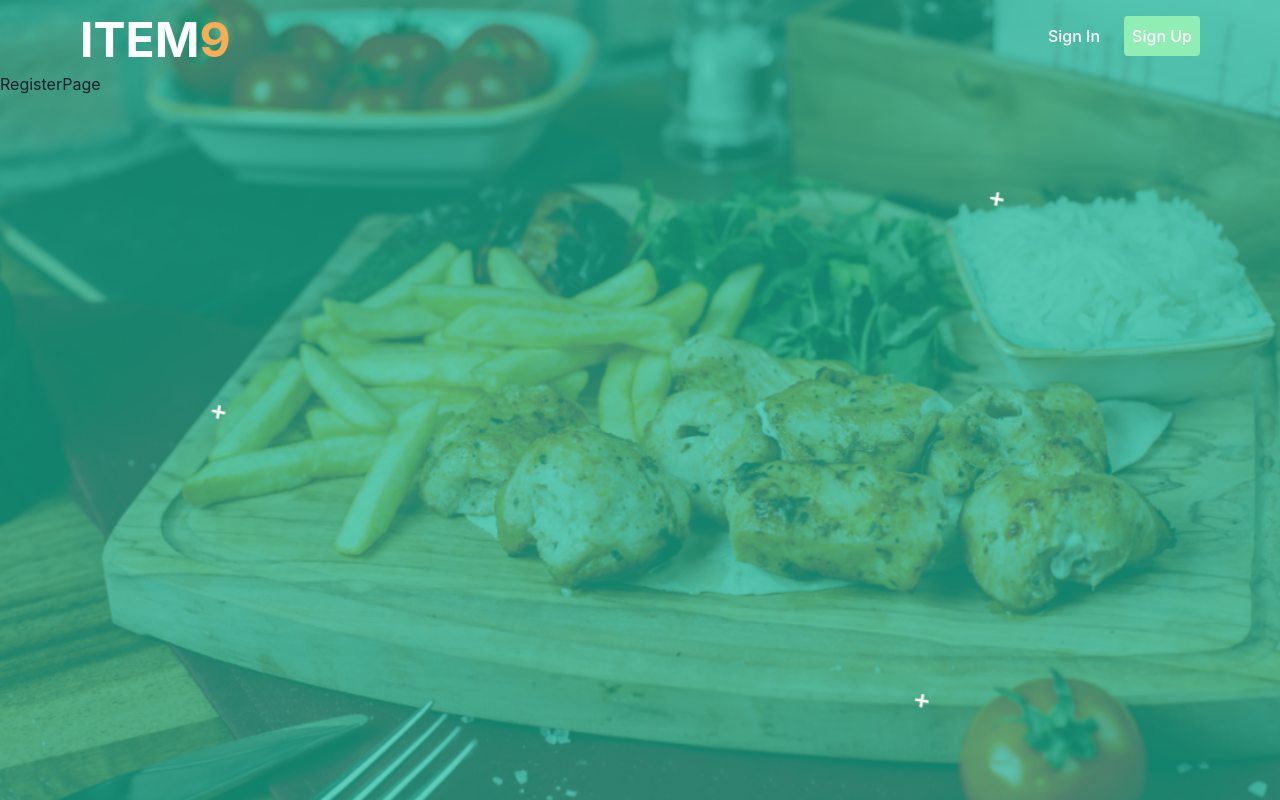
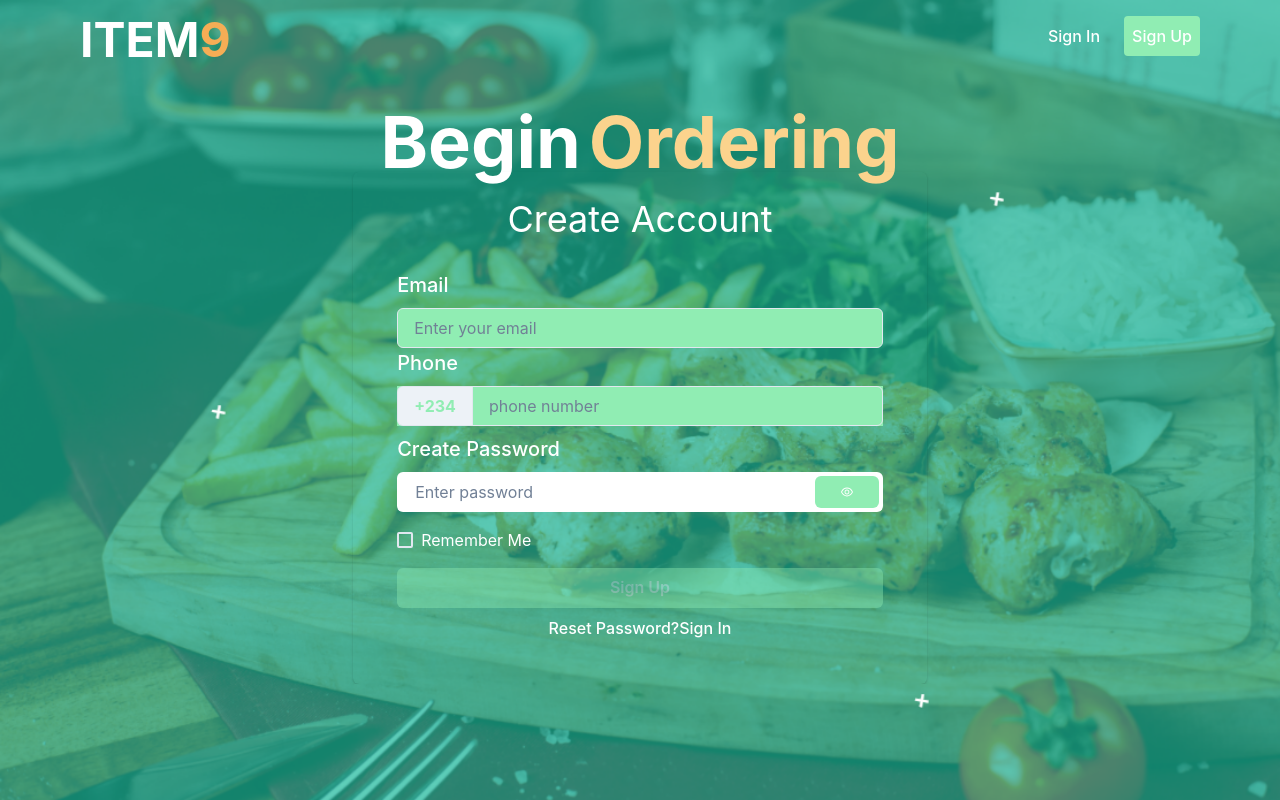
Before and after one commit to mperorjohn/ITEM9, a React (Vite) app: page /register in a window 1280 px wide. Built offline with nearby package versions, Linux system fonts and the light colour scheme.

Commit message:
Registered page added

```diff
--- a/src/App.jsx
+++ b/src/App.jsx
@@ -6,6 +6,7 @@ import NavBar from "./components/NavBar";
 import { Text, Stack } from "@chakra-ui/react";
 import RegisterPage from "./pages/RegisterPage";
 import Login from "./pages/Login";
+import ResetPassword from "./pages/ResetPassword";
 
 const App = () => {
   return (
@@ -22,6 +23,7 @@ const App = () => {
         <Route path="/" element={<Home />} />
         <Route path="login" element={<Login />} />
         <Route path="register" element={<RegisterPage />} />
+        <Route path="resetpassword" element={<ResetPassword />}></Route>
       </Routes>
     </Stack>
   );
--- a/src/pages/Login.jsx
+++ b/src/pages/Login.jsx
@@ -14,16 +14,11 @@ import {
   Button,
 } from "@chakra-ui/react";
 import React from "react";
-import {
-  FormControl,
-  FormLabel,
-  FormErrorMessage,
-  FormHelperText,
-} from "@chakra-ui/react";
-import { Icon } from "@chakra-ui/react";
+import { FormControl, FormLabel } from "@chakra-ui/react";
 import { AiOutlineEye, AiOutlineEyeInvisible } from "react-icons/ai";
-import { MotionConfig } from "framer-motion";
 import { motion } from "framer-motion";
+import { Link } from "react-router-dom";
+import ResetPassword from "./ResetPassword";
 
 const Login = () => {
   const [email, setEmail] = React.useState("");
@@ -42,11 +37,7 @@ const Login = () => {
   };
   return (
     <Stack justify={"center"} overflow={"hidden"}>
-      <motion.div
-      initial={{opacity:0}}
-      animate={{opacity:4}}
-
-      >
+      <motion.div initial={{ opacity: 0 }} animate={{ opacity: 4 }}>
         <Text
           fontSize={"7xl"}
           fontWeight={"bold"}
@@ -54,7 +45,10 @@ const Login = () => {
           color={"white"}
           textAlign={"center"}
         >
-          Order<Text as={"span"} color={'orange.200'}>Now</Text>
+          Order
+          <Text as={"span"} ml={2} color={"orange.200"}>
+            Now
+          </Text>
         </Text>
       </motion.div>
       <motion.div
@@ -135,6 +129,13 @@ const Login = () => {
                 >
                   Sign In
                 </Button>
+
+                <Text color={"white"} textAlign={"center"} mt={2}>
+                  <Link to={"/resetpassword"}>Reset Password?</Link>
+                  <Text as={"span"} _hover={{ color: "whatsapp.200" }}>
+                    <Link to={"/register"}>Sign Up</Link>
+                  </Text>
+                </Text>
               </FormControl>
             </CardBody>
           </Card>
--- a/src/pages/RegisterPage.jsx
+++ b/src/pages/RegisterPage.jsx
@@ -1,7 +1,175 @@
+import {
+  Stack,
+  Text,
+  Container,
+  Card,
+  CardHeader,
+  CardBody,
+  FormControl,
+  FormLabel,
+  Input,
+  InputGroup,
+  InputRightElement,
+  Button,
+  Flex,
+  Checkbox,
+  InputLeftAddon,
+} from "@chakra-ui/react";
 import React from "react";
+import { motion } from "framer-motion";
+import { AiOutlineEye, AiOutlineEyeInvisible } from "react-icons/ai";
+import { Link } from "react-router-dom";
 
 const RegisterPage = () => {
-  return <div>RegisterPage</div>;
+  const [email, setEmail] = React.useState("");
+  const [password, setPassword] = React.useState("");
+  const [phoneNumber, setPhoneNumber] = React.useState("");
+
+  const EmailHandler = (event) => {
+    setEmail(event.target.value);
+  };
+
+  const PasswordHandler = (event) => {
+    setPassword(event.target.value);
+  };
+
+  const PhoneHandler = (event) => {
+    setPhoneNumber(event.target.value);
+  };
+  const [show, setShow] = React.useState(false);
+  const handleClick = () => {
+    setShow(!show);
+  };
+
+  return (
+    <Stack justify={"center"} overflow={"hidden"}>
+      <motion.div initial={{ opacity: 0 }} animate={{ opacity: 4 }}>
+        <Text
+          fontSize={"7xl"}
+          fontWeight={"bold"}
+          mt={4}
+          color={"white"}
+          textAlign={"center"}
+        >
+          Begin
+          <Text as={"span"} ml={"2"} color={"orange.200"}>
+            Ordering
+          </Text>
+        </Text>
+      </motion.div>
+      <motion.div
+        initial={{ y: 50, opacity: 0 }}
+        animate={{ y: 0, opacity: 2 }}
+        transition={{ type: "tween", delay: 0.2 }}
+      >
+        <Container mt={"2"}>
+          <Card bg={"transparent"} mt={"-10"}>
+            <CardHeader>
+              <Text color={"white"} textAlign={"center"} fontSize={"4xl"}>
+                Create Account
+              </Text>
+            </CardHeader>
+            <CardBody mt={"-10"}>
+              <FormControl p={6}>
+                <FormLabel color={"white"} fontSize={"xl"} htmlFor="email">
+                  Email
+                </FormLabel>
+                <Input
+                  //   variant={"filled"}
+                  outline={"none"}
+                  _focus={{ color: "none" }}
+                  bg={"whatsapp.200"}
+                  color={"white"}
+                  type="email"
+                  placeholder="Enter your email"
+                  size={"md"}
+                  _hover={{ bg: "whatsapp.300", outline: "none" }}
+                  onChange={EmailHandler}
+                />
+                <FormLabel color={"white"} fontSize={"xl"} htmlFor="email">
+                  Phone
+                </FormLabel>
+                <InputGroup
+                  bg="whatsapp.200"
+                  color={"whatsapp.200"}
+                  fontWeight={"bold"}
+                >
+                  <InputLeftAddon colorScheme="whatsapp.200" children="+234" />
+                  <Input
+                    color="white"
+                    type="tel"
+                    placeholder="phone number"
+                    onChange={PhoneHandler}
+                    _hover={{ bg: "whatsapp.300", outline: "none" }}
+                  />
+                </InputGroup>
+                <FormLabel
+                  color={"white"}
+                  fontSize={"xl"}
+                  htmlFor="email"
+                  mt={2}
+                >
+                  Create Password
+                </FormLabel>
+                <InputGroup size="md">
+                  <Input
+                    bg={"white.200"}
+                    pr="4.5rem"
+                    type={show ? "text" : "password"}
+                    placeholder="Enter password"
+                    onChange={PasswordHandler}
+                    variant={"filled"}
+                    colorScheme="whatsapp.200"
+                  />
+                  <InputRightElement width="4.5rem" color={"white"}>
+                    <Button
+                      bg={"whatsapp.200"}
+                      _hover={{ bg: "whatsapp.300", outline: "none" }}
+                      color={"white"}
+                      h="2rem"
+                      w={"4rem"}
+                      size="sm"
+                      onClick={handleClick}
+                    >
+                      {show ? <AiOutlineEyeInvisible /> : <AiOutlineEye />}
+                    </Button>
+                  </InputRightElement>
+                </InputGroup>
+                <Flex mt={"4"}>
+                  <Checkbox
+                    colorScheme={"whatsapp.200"}
+                    color={"white"}
+                    //   defaultChecked
+                  >
+                    Remember Me
+                  </Checkbox>
+                </Flex>
+                <Button
+                  mt={4}
+                  bg={"whatsapp.200"}
+                  color={"white"}
+                  width={"100%"}
+                  _hover={{ bg: "whatsapp.300", outline: "none" }}
+                  isDisabled={
+                    email === "" || password === "" || phoneNumber === ""
+                  }
+                >
+                  Sign Up
+                </Button>
+
+                <Text color={"white"} textAlign={"center"} mt={2}>
+                  <Link to={"/resetpassword"}>Reset Password?</Link>
+                  <Text as={"span"} _hover={{ color: "whatsapp.200" }}>
+                    <Link to={"/login"}>Sign In</Link>
+                  </Text>
+                </Text>
+              </FormControl>
+            </CardBody>
+          </Card>
+        </Container>
+      </motion.div>
+    </Stack>
+  );
 };
 
 export default RegisterPage;
--- /dev/null
+++ b/src/pages/ResetPassword.jsx
@@ -0,0 +1,7 @@
+import React from "react";
+
+const ResetPassword = () => {
+  return <div>ResetPassword</div>;
+};
+
+export default ResetPassword;
```
